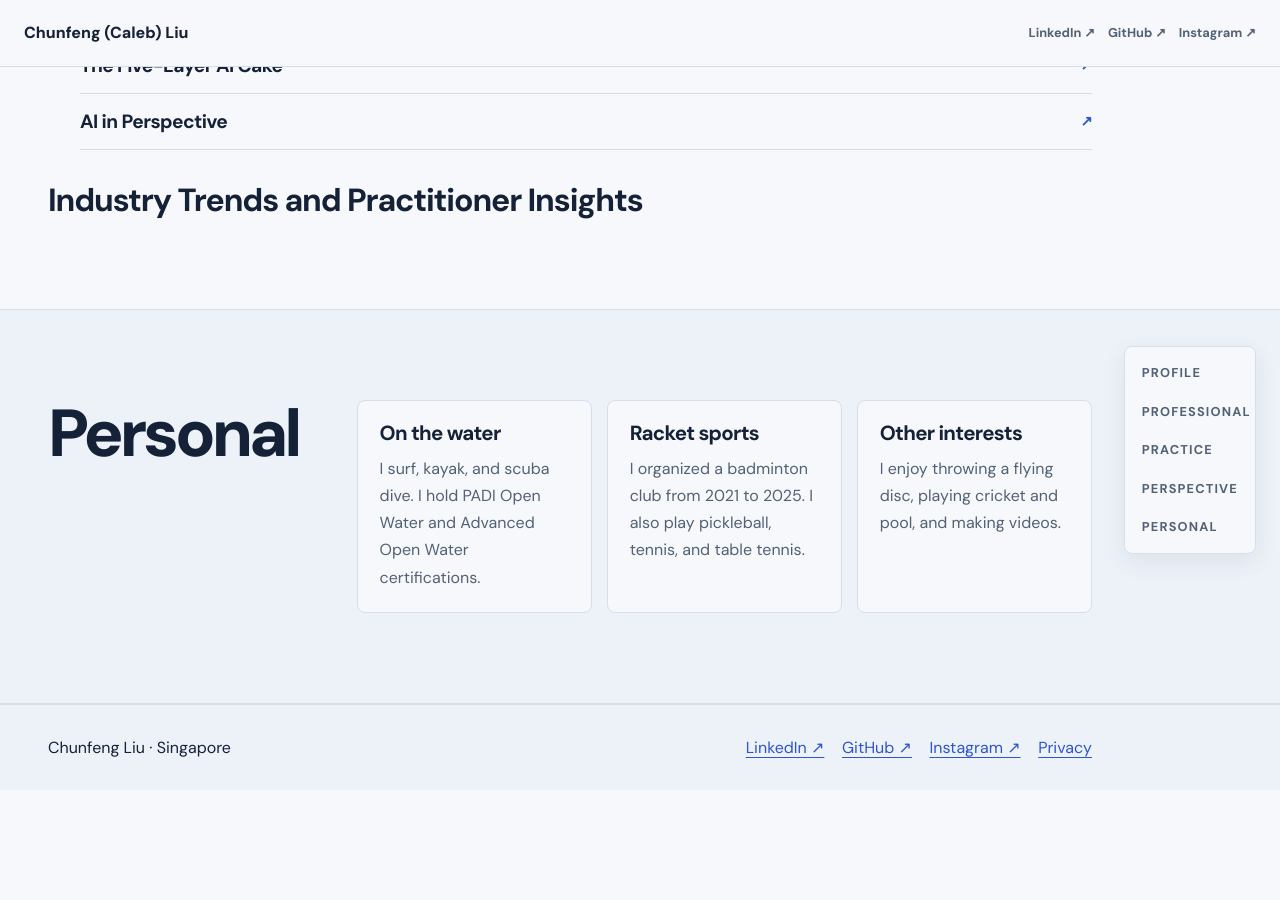
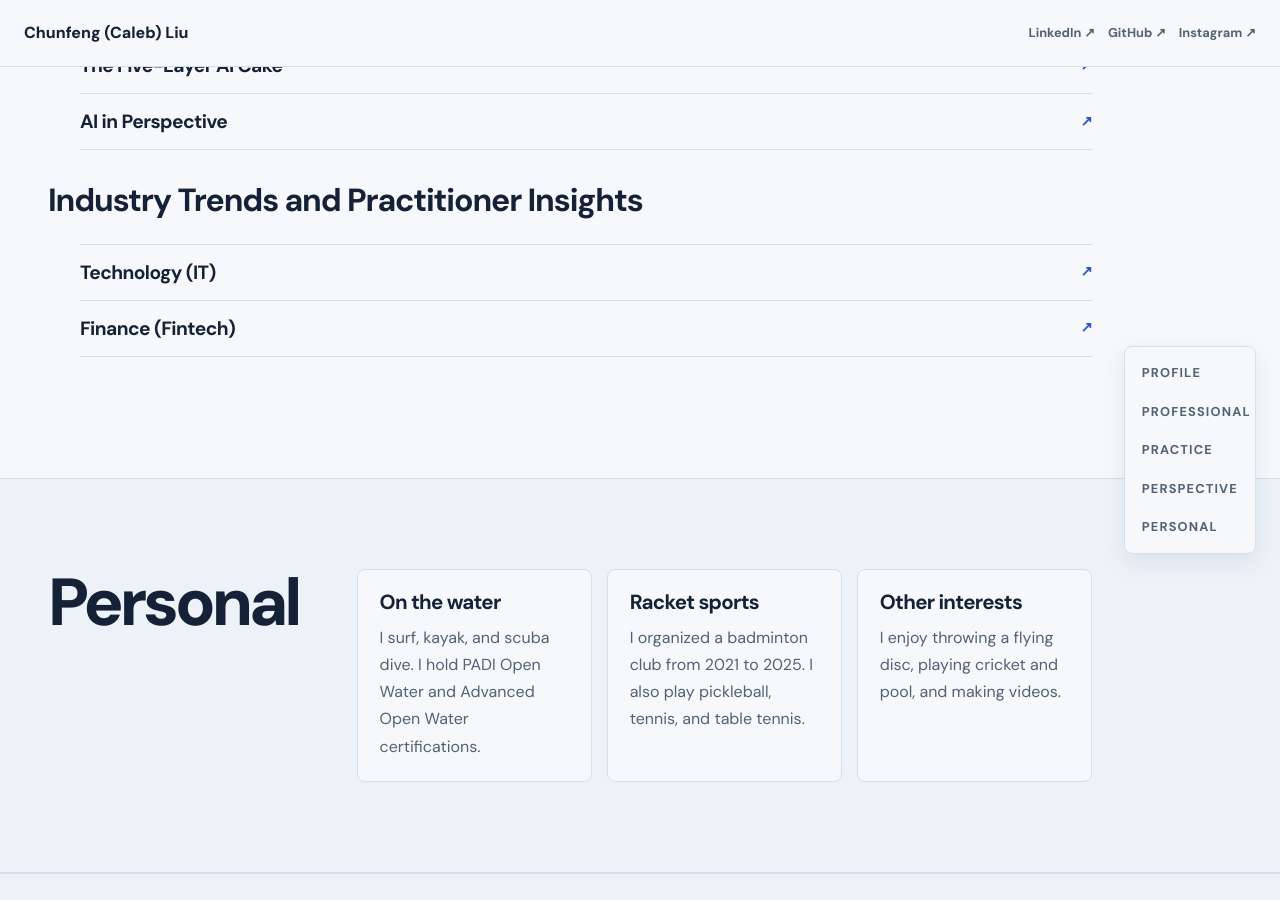
Before and after one commit to sprindy/chunfeng_liu.github.io, a Jekyll site: the page built from index.html, in a window 1280 px wide and 900 px high, scrolled down 3702 px. Built offline with Jekyll 4.4.1, drawn with Linux system fonts in a browser that asks for light colours; some web fonts are replaced; before the commit the page ends 4492 px from its top, so only the background shows below that.

Commit message:
List technology and fintech series under industry insights

```diff
--- a/index.html
+++ b/index.html
@@ -141,6 +141,10 @@ layout: default
     {% endfor %}
   </ul>
   <h3>Industry Trends and Practitioner Insights</h3>
+  <ul class="series">
+    <li><a href="{{ '/blog/technology-it/' | relative_url }}">Technology (IT) <span aria-hidden="true">↗</span></a></li>
+    <li><a href="{{ '/blog/finance-fintech/' | relative_url }}">Finance (Fintech) <span aria-hidden="true">↗</span></a></li>
+  </ul>
 </div></section>
 
 <section class="band" id="hobbies"><div class="wrap section split">
```
